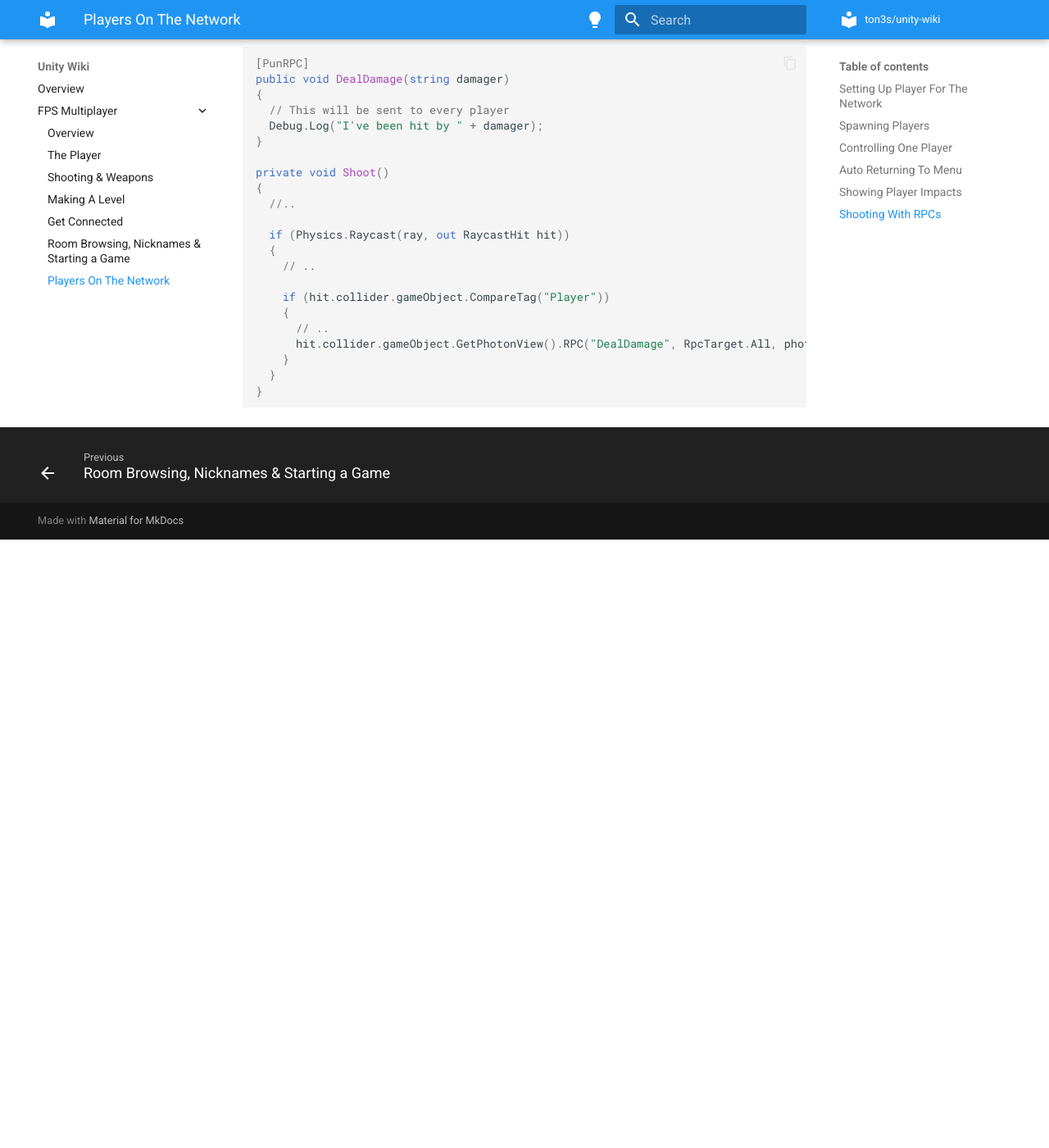
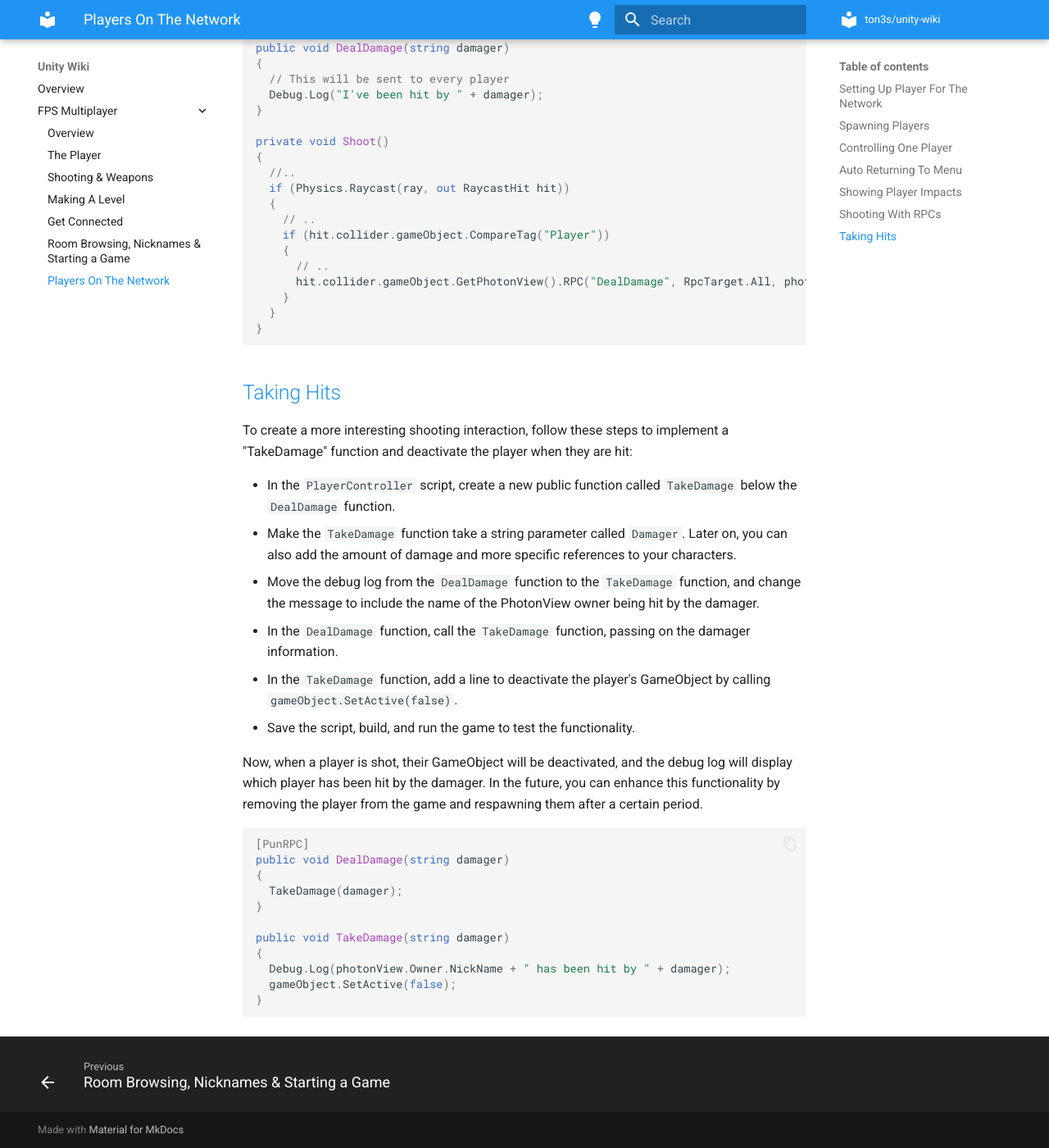
Before and after one commit to ton3s/unity-wiki, an MkDocs documentation site: the page built from docs/fps-multiplayer/players-on-network.md, in a window 1280 px wide and 1400 px high, scrolled down 5693 px. Shown: the whole window at 82% size. Built offline with MkDocs 1.6.1 and Material for MkDocs 9.7.7, drawn with Linux system fonts in a browser that asks for light colours; before the commit the page ends 6351 px from its top, so only the background shows below that.

Commit message:
Add video 56

````diff
--- a/docs/fps-multiplayer/players-on-network.md
+++ b/docs/fps-multiplayer/players-on-network.md
@@ -86,7 +86,6 @@ using Photon.Pun
 public class PlayerController : MonoBehaviourPunCallbacks
 {
   //..
-
   void Update()
   {
     // Check if we have authority over the current player
@@ -170,7 +169,6 @@ private void Shoot() {
   if (Physics.Raycast(ray, out RaycastHit hit))
   {
     // ..
-
     if (hit.collider.gameObject.CompareTag("Player"))
     {
       Debug.Log("We hit " + hit.collider.gameObject.GetPhotonView().Owner.NickName + "!");
@@ -229,11 +227,9 @@ public void DealDamage(string damager)
 private void Shoot()
 {
   //..
-
   if (Physics.Raycast(ray, out RaycastHit hit))
   {
     // ..
-
     if (hit.collider.gameObject.CompareTag("Player"))
     {
       // ..
@@ -242,3 +238,30 @@ private void Shoot()
   }
 }
 ```
+
+## [Taking Hits](https://www.udemy.com/course/unity-online-multiplayer/learn/lecture/25989206#questions)
+
+To create a more interesting shooting interaction, follow these steps to implement a "TakeDamage" function and deactivate the player when they are hit:
+
+- In the `PlayerController` script, create a new public function called `TakeDamage` below the `DealDamage` function.
+- Make the `TakeDamage` function take a string parameter called `Damager`. Later on, you can also add the amount of damage and more specific references to your characters.
+- Move the debug log from the `DealDamage` function to the `TakeDamage` function, and change the message to include the name of the PhotonView owner being hit by the damager.
+- In the `DealDamage` function, call the `TakeDamage` function, passing on the damager information.
+- In the `TakeDamage` function, add a line to deactivate the player's GameObject by calling `gameObject.SetActive(false)`.
+- Save the script, build, and run the game to test the functionality.
+
+Now, when a player is shot, their GameObject will be deactivated, and the debug log will display which player has been hit by the damager. In the future, you can enhance this functionality by removing the player from the game and respawning them after a certain period.
+
+```cs
+[PunRPC]
+public void DealDamage(string damager)
+{
+  TakeDamage(damager);
+}
+
+public void TakeDamage(string damager)
+{
+  Debug.Log(photonView.Owner.NickName + " has been hit by " + damager);
+  gameObject.SetActive(false);
+}
+```
````
